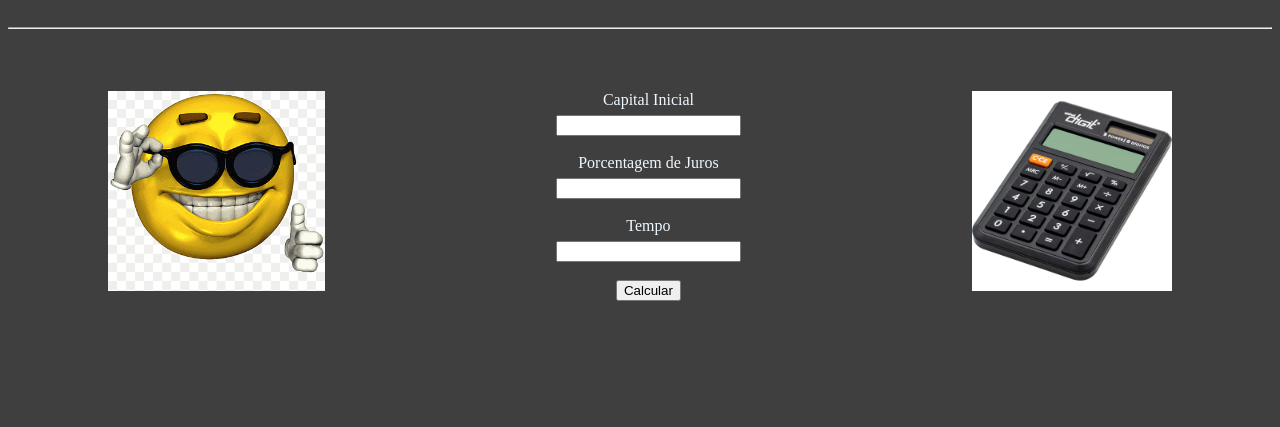
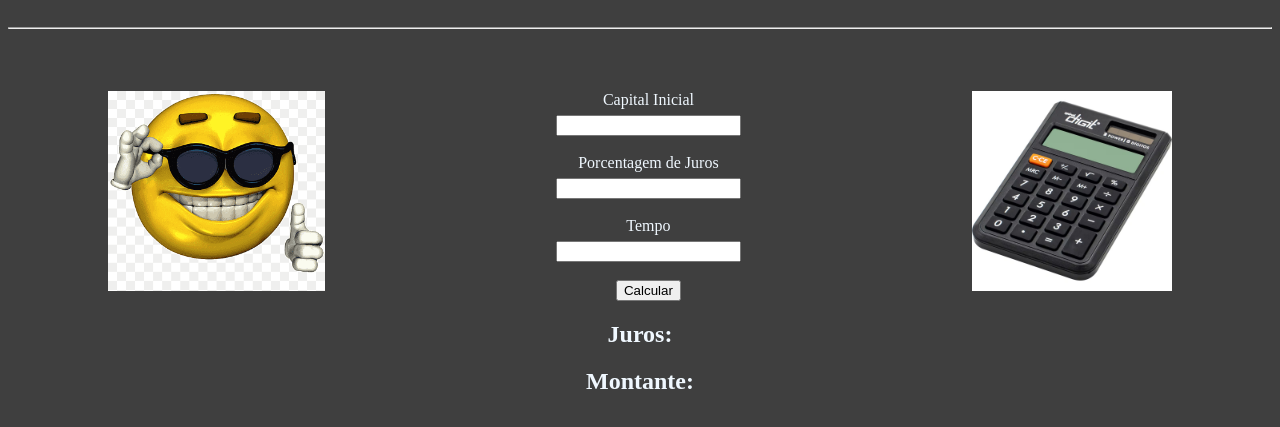
Before and after one commit to IdSW26/calculadora_Juro_Simples, a plain HTML site: page index.html in a window 1280 px wide. Shown: the part 105-532 px from the top of the page. Drawn offline with Linux system fonts and the light colour scheme.

Commit message:
Add files via upload

```diff
--- a/index.html
+++ b/index.html
@@ -24,6 +24,10 @@
     <br><br>
     <button type="button" onclick="calcula()">Calcular</button>
     <br>
+    <h2>Juros: </h2>
+    <h2 id="juros"></h2>
+    <h2>Montante: </h2>
     <h2 id="montante"></h2>
+
 </body>
 </html>
--- a/script.js
+++ b/script.js
@@ -8,4 +8,5 @@ function calcula(){
     let montante1 = capital1 + juros1;
     let montante2 = montante1.toFixed(2)
     document.getElementById("montante").textContent= montante2
+    document.getElementById("juros").textContent= juros1
 }
```
